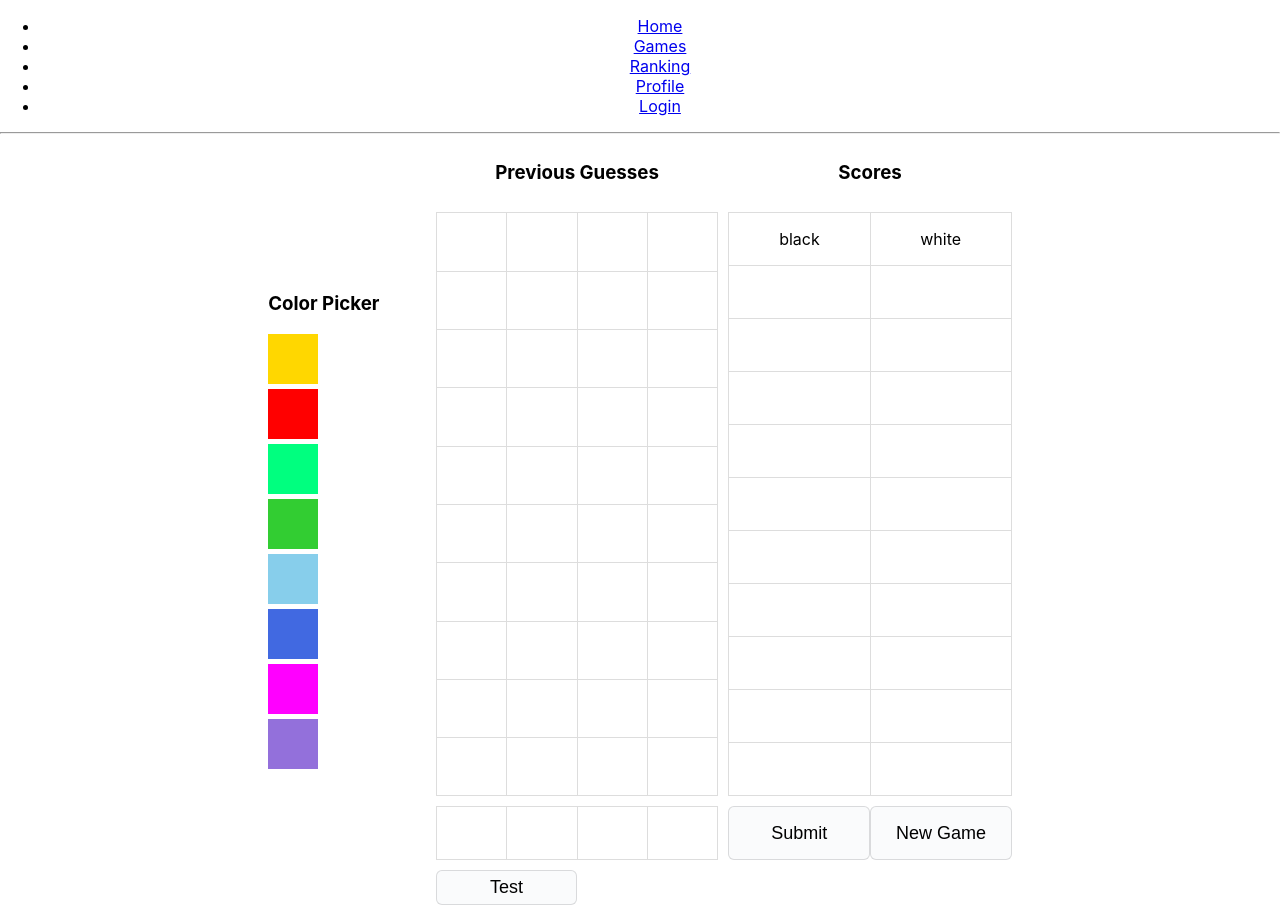
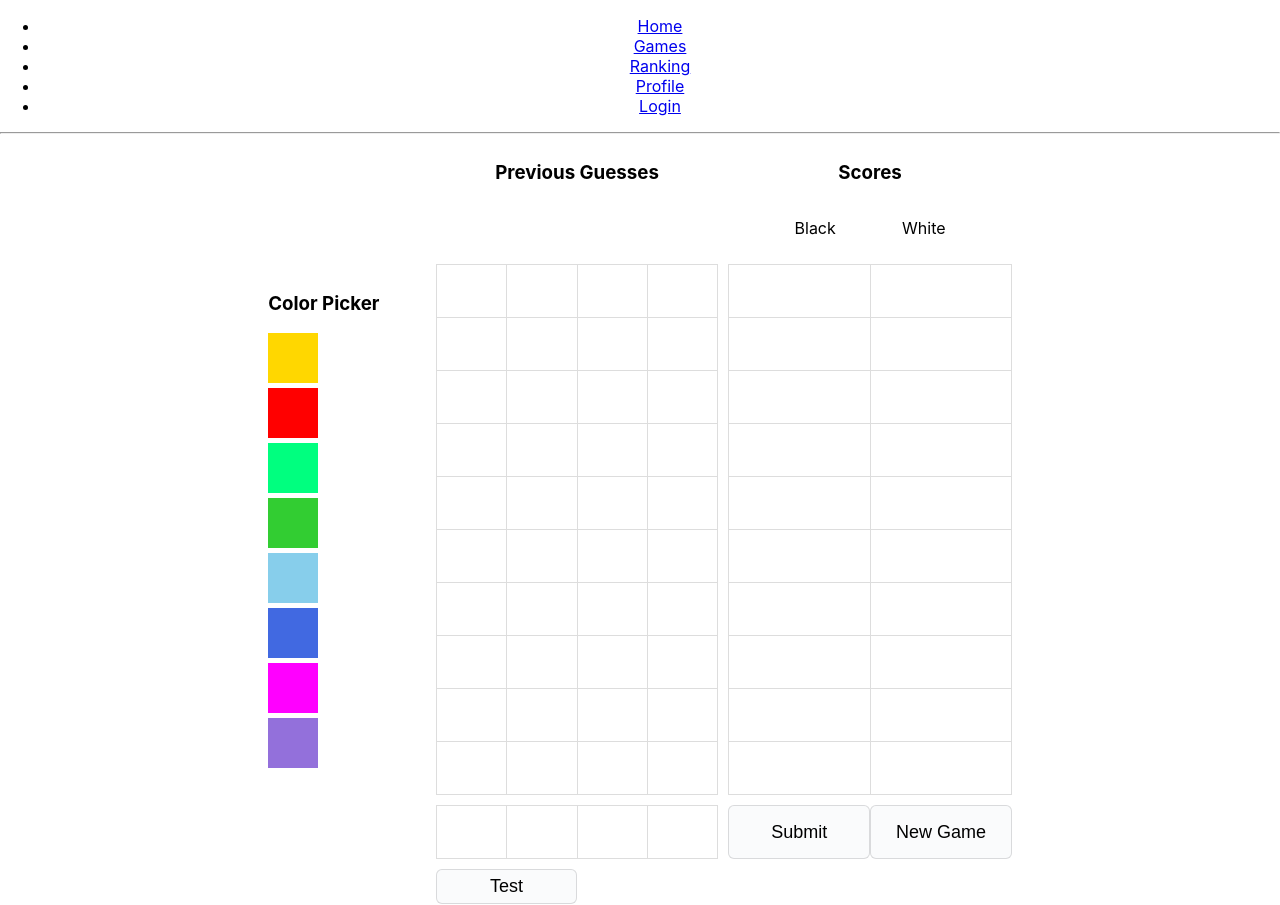
Before and after one commit to AntonDybko/awesomeGames, a React (Create React App) app in the folder client/: page /games/mastermind/1 in a window 1280 px wide. Built offline with nearby package versions, Linux system fonts and the light colour scheme; no server answers.

Commit message:
mastermind fix

```diff
--- a/client/src/components/mastermind/Mastermind.scss
+++ b/client/src/components/mastermind/Mastermind.scss
@@ -4,7 +4,6 @@
   align-items: center;
   margin: auto;
   width: 50rem;
-}
 
   .color-picker {
     text-align: center;
@@ -17,6 +16,11 @@
     grid-template-columns: auto auto;
     column-gap: 10px;
     row-gap: 10px;
+  }
+
+  .mm-sub-header {
+    display: flex;
+    justify-content: space-evenly;
   }
 
   .color-option.selected {
@@ -56,3 +60,4 @@ button {
     width:50%;
     height:100%;
   }
+}
--- a/client/src/components/mastermind/Mastermind.tsx
+++ b/client/src/components/mastermind/Mastermind.tsx
@@ -146,7 +146,13 @@ const Mastermind: React.FC = () => {
 
         <div className="mm-main">
           <h3>Previous Guesses</h3>
-          <h3>Scores</h3>
+          <div>
+            <h3>Scores</h3>
+            <div className="mm-sub-header">
+              <p>Black</p>
+              <p>White</p>
+            </div>
+          </div>
 
           <table className="mm-table">
             <tbody>
@@ -164,10 +170,6 @@ const Mastermind: React.FC = () => {
           </table>
           <table className="mm-table">
             <tbody>
-              <tr>
-                <td id='black'>black</td>
-                <td id='white'>white</td>
-              </tr>
               {scores.map((row, rowIndex) => (
                 <tr key={rowIndex}>
                   {row.map((cell, colIndex) => (
```
Lines whose indentation alone changed are shown as unchanged.
